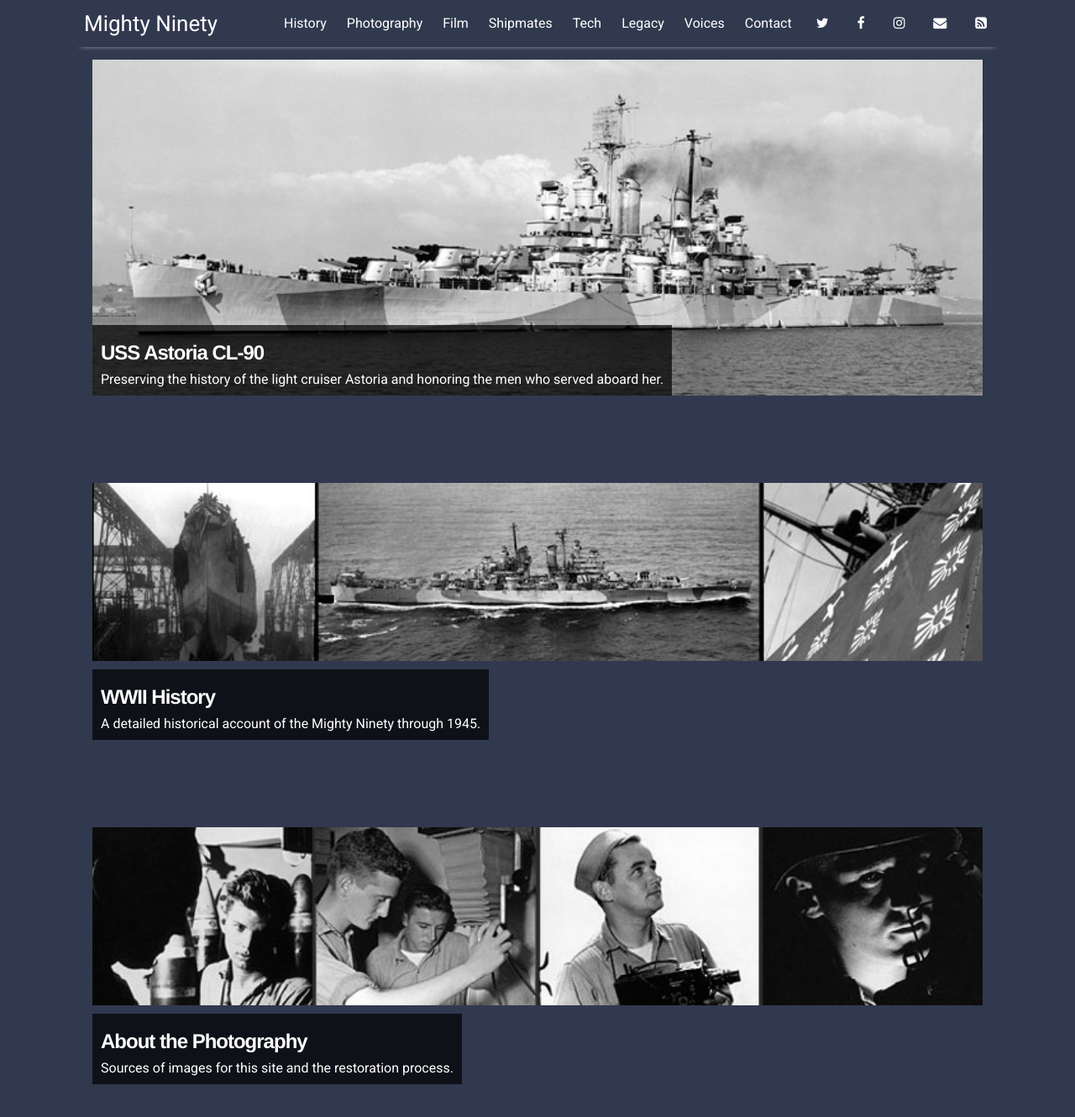
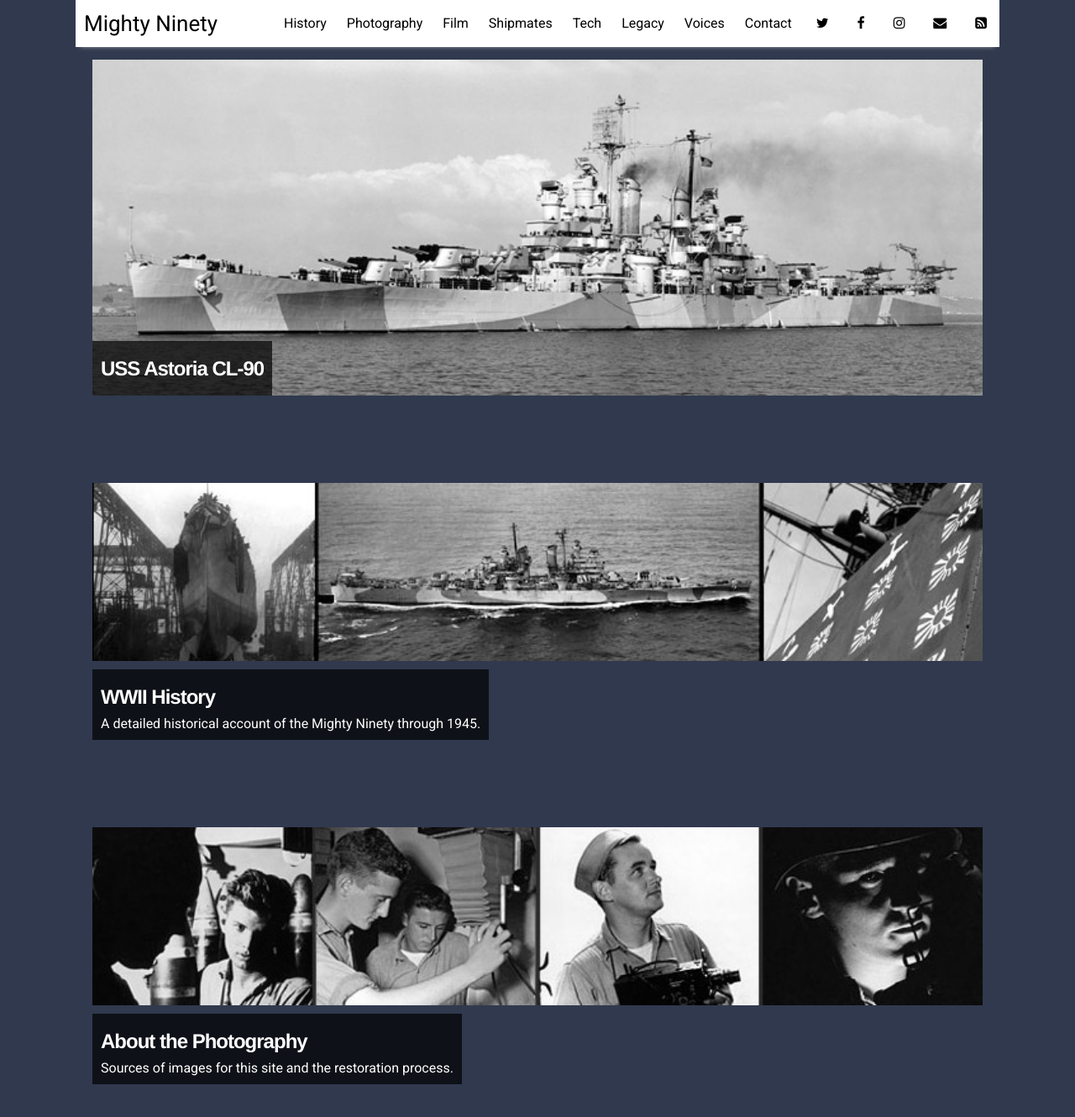
Before and after one commit to cwperry/mighty90, a Jekyll site: the page built from index.html, in a window 1280 px wide and 1400 px high. Shown: the top 1330 px of the window at 84% size. Built offline with Jekyll 4.4.1, drawn with Linux system fonts in a browser that asks for light colours; nearby versions of some CDN libraries; the list of posts is cut into pages by our own code.

Commit message:
Revert "Fixed colors of header/footer"
This reverts commit 8586da5d6267ef015238bca9c0b8e03518bd43d0.

```diff
--- a/_layouts/home.html
+++ b/_layouts/home.html
@@ -8,7 +8,7 @@ title: Home
 {% endfor %}
 
 <!-- Pagination links -->
-<!-- <div class="pagination">
+<div class="pagination">
   {% if paginator.next_page %}
     <a class="pagination-button pagination-active next" href="{{ site.github.url }}{{ paginator.next_page_path }}">{{ site.data.settings.pagination.previous_page }}</a>
   {% else %}
@@ -19,4 +19,4 @@ title: Home
   {% else %}
     <span class="pagination-button">{{ site.data.settings.pagination.next_page }}</span>
   {% endif %}
-</div> -->
+</div>
--- a/_posts/2021-06-03-astoria-main.md
+++ b/_posts/2021-06-03-astoria-main.md
@@ -1,7 +1,6 @@
 ---
 layout: post
 title: USS Astoria CL-90
-description: Preserving the history of the light cruiser Astoria and honoring the men who served aboard her.
 author: Brent Jones
 categories: documentation
 tags: [documentation,sample]
--- a/_sass/_footer.scss
+++ b/_sass/_footer.scss
@@ -1,5 +1,5 @@
 .footer {
-  background: $brand-background;
+  background: white;
   color: $brand-color;
   text-align: center;
   min-height: 56px;
@@ -13,7 +13,7 @@
 }
 @media (max-width: $container-width) {
   .footer {
-    background: $brand-background;
+    background: white;
     color: $brand-color;
     text-align: center;
     min-height: 56px;
--- a/_sass/_header.scss
+++ b/_sass/_header.scss
@@ -2,8 +2,7 @@
   min-height: 56px;
   width: $container-width;
   position: fixed;
-  background-color: $brand-background;
-    color: $brand-color;
+  background-color: white;
   box-shadow: 0 5px 6px -6px #bbb;
   z-index: 100;
 }
@@ -12,14 +11,12 @@
     min-height: 56px;
     width: 95vw;
     position: fixed;
-    background-color: $brand-background;
-    color: $brand-color;
+    background-color: white;
     box-shadow: 0 5px 6px -6px #bbb;
     z-index: 100;
   }
 }
 .site-header a {
-  color: $brand-color;
   text-decoration: none;
 }
 .site-title {
--- a/_sass/_home.scss
+++ b/_sass/_home.scss
@@ -12,7 +12,7 @@
   margin: 0;
   padding: 10px;
   position: absolute;
-  color: $brand-color;
+  color: white;
   background: rgb(0, 0, 0); /* fallback color */
   background: rgba(0, 0, 0, 0.7);
 }
@@ -22,7 +22,7 @@
   margin: 0;
 }
 .featured-post span a {
-  color: $brand-color;
+  color: white;
 }
 .featured-post h1 {
   margin: 10px;
--- a/assets/css/main.scss
+++ b/assets/css/main.scss
@@ -5,8 +5,7 @@ $base-font-family: 'Roboto', sans-serif;
 $body-font-family: 'Roboto', sans-serif;
 $code-font-family: "Source Code Pro", monospace;
 
-$brand-color: white;
-$brand-background: #30394E;
+$brand-color: black;
 
 $container-width: 1100px;
 $tablet-width: 600px;
```
